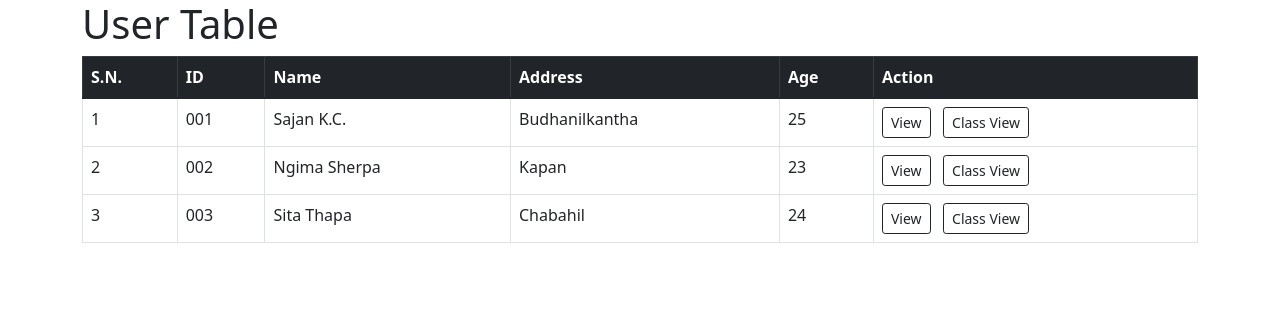
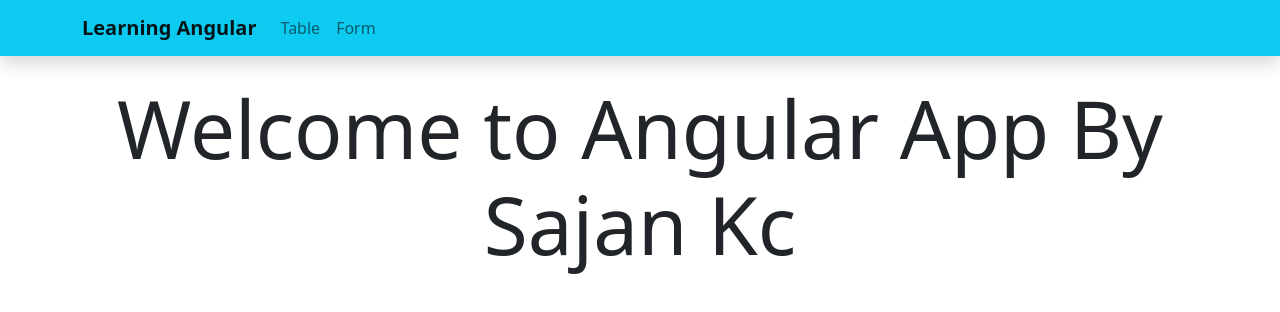
Before and after one commit to SajanKc/learning-angular, an Angular app: page /home in a window 1280 px wide. Shown: the top 312 px of the page. Built offline with nearby package versions, Linux system fonts and the light colour scheme.

Commit message:
nabvar added with table and form route

```diff
--- a/src/app/app.component.html
+++ b/src/app/app.component.html
@@ -1 +1,28 @@
+<nav class="navbar navbar-expand-lg navbar-light bg-info shadow">
+  <div class="container">
+    <button
+      class="navbar-toggler"
+      type="button"
+      data-bs-toggle="collapse"
+      data-bs-target="#navbarTogglerDemo01"
+      aria-controls="navbarTogglerDemo01"
+      aria-expanded="false"
+      aria-label="Toggle navigation"
+    >
+      <span class="navbar-toggler-icon"></span>
+    </button>
+    <div class="collapse navbar-collapse" id="navbarTogglerDemo01">
+      <a class="navbar-brand" routerLink="/"><b>Learning Angular</b></a>
+      <ul class="navbar-nav me-auto mb-2 mb-lg-0">
+        <li class="nav-item">
+          <a class="nav-link" routerLink="/table">Table</a>
+        </li>
+        <li class="nav-item">
+          <a class="nav-link" routerLink="/form">Form</a>
+        </li>
+      </ul>
+    </div>
+  </div>
+</nav>
+
 <router-outlet></router-outlet>
--- a/src/app/app.module.ts
+++ b/src/app/app.module.ts
@@ -5,12 +5,16 @@ import { AppRoutingModule } from './app-routing.module';
 import { AppComponent } from './app.component';
 import { HomeComponent } from './components/home/home.component';
 import { ViewUserComponent } from './components/view-user/view-user.component';
+import { RegisterFormComponent } from './components/register-form/register-form.component';
+import { UserTableComponent } from './components/user-table/user-table.component';
 
 @NgModule({
   declarations: [
     AppComponent,
     HomeComponent,
-    ViewUserComponent
+    ViewUserComponent,
+    RegisterFormComponent,
+    UserTableComponent
   ],
   imports: [
     BrowserModule,
--- a/src/app/components/home/home.component.html
+++ b/src/app/components/home/home.component.html
@@ -1,47 +1,3 @@
-<div class="container">
-  <h1>User Table</h1>
-  <table class="table table-hover table-bordered">
-    <thead class="table-dark">
-      <tr>
-        <th>S.N.</th>
-        <th>ID</th>
-        <th>Name</th>
-        <th>Address</th>
-        <th>Age</th>
-        <th>Action</th>
-      </tr>
-    </thead>
-    <tbody>
-      <tr *ngFor="let data of tableData; let i = index">
-        <td>{{ i + 1 }}</td>
-        <td>{{ data.id }}</td>
-        <td>{{ data.name }}</td>
-        <td>{{ data.address }}</td>
-        <td>{{ data.age }}</td>
-        <td>
-          <button
-            class="btn btn-outline-dark btn-sm"
-            (click)="onNavigateById(data.id, data.name, data.address, data.age)"
-          >
-            View
-          </button>
-          &nbsp;
-          <button
-            class="btn btn-outline-dark btn-sm"
-            (click)="
-              onNavigateByUserIdAndClassId(
-                data.id,
-                data.id,
-                data.name,
-                data.address,
-                data.age
-              )
-            "
-          >
-            Class View
-          </button>
-        </td>
-      </tr>
-    </tbody>
-  </table>
+<div class="container text-center mt-4">
+  <h1 class="display-1">Welcome to Angular App By Sajan Kc</h1>
 </div>
--- a/src/app/components/home/home.component.ts
+++ b/src/app/components/home/home.component.ts
@@ -1,5 +1,4 @@
 import { Component, OnInit } from '@angular/core';
-import { Router } from '@angular/router';
 
 @Component({
   selector: 'app-home',
@@ -7,61 +6,7 @@ import { Router } from '@angular/router';
   styleUrls: ['./home.component.scss'],
 })
 export class HomeComponent implements OnInit {
-  tableData = [
-    {
-      id: '001',
-      name: 'Sajan K.C.',
-      address: 'Budhanilkantha',
-      age: 25,
-    },
-    {
-      id: '002',
-      name: 'Ngima Sherpa',
-      address: 'Kapan',
-      age: 23,
-    },
-    {
-      id: '003',
-      name: 'Sita Thapa',
-      address: 'Chabahil',
-      age: 24,
-    },
-  ];
-
-  constructor(private router: Router) {}
+  constructor() {}
 
   ngOnInit(): void {}
-
-  onNavigateById(
-    id: string,
-    paramName: string,
-    paramAddress: string,
-    paramAge: number
-  ) {
-    this.router.navigate(['/view-user', id], {
-      queryParams: {
-        id: id,
-        name: paramName,
-        address: paramAddress,
-        age: paramAge,
-      },
-    });
-  }
-
-  onNavigateByUserIdAndClassId(
-    uId: string,
-    cId: string,
-    paramName: string,
-    paramAddress: string,
-    paramAge: number
-  ) {
-    let url = '/view-user/' + uId + '/class/' + cId;
-    this.router.navigate([url], {
-      queryParams: {
-        name: paramName,
-        address: paramAddress,
-        age: paramAge,
-      },
-    });
-  }
 }
--- /dev/null
+++ b/src/app/components/register-form/register-form.component.html
@@ -0,0 +1,3 @@
+<div class="container">
+  <h1>register-form works!</h1>
+</div>
--- /dev/null
+++ b/src/app/components/register-form/register-form.component.ts
@@ -0,0 +1,15 @@
+import { Component, OnInit } from '@angular/core';
+
+@Component({
+  selector: 'app-register-form',
+  templateUrl: './register-form.component.html',
+  styleUrls: ['./register-form.component.scss']
+})
+export class RegisterFormComponent implements OnInit {
+
+  constructor() { }
+
+  ngOnInit(): void {
+  }
+
+}
--- /dev/null
+++ b/src/app/components/user-table/user-table.component.html
@@ -0,0 +1,47 @@
+<div class="container">
+  <h1>User Table</h1>
+  <table class="table table-hover table-bordered">
+    <thead class="table-dark">
+      <tr>
+        <th>S.N.</th>
+        <th>ID</th>
+        <th>Name</th>
+        <th>Address</th>
+        <th>Age</th>
+        <th>Action</th>
+      </tr>
+    </thead>
+    <tbody>
+      <tr *ngFor="let data of tableData; let i = index">
+        <td>{{ i + 1 }}</td>
+        <td>{{ data.id }}</td>
+        <td>{{ data.name }}</td>
+        <td>{{ data.address }}</td>
+        <td>{{ data.age }}</td>
+        <td>
+          <button
+            class="btn btn-outline-dark btn-sm"
+            (click)="onNavigateById(data.id, data.name, data.address, data.age)"
+          >
+            View
+          </button>
+          &nbsp;
+          <button
+            class="btn btn-outline-dark btn-sm"
+            (click)="
+              onNavigateByUserIdAndClassId(
+                data.id,
+                data.id,
+                data.name,
+                data.address,
+                data.age
+              )
+            "
+          >
+            Class View
+          </button>
+        </td>
+      </tr>
+    </tbody>
+  </table>
+</div>
--- /dev/null
+++ b/src/app/components/user-table/user-table.component.ts
@@ -0,0 +1,67 @@
+import { Component, OnInit } from '@angular/core';
+import { Router } from '@angular/router';
+
+@Component({
+  selector: 'app-user-table',
+  templateUrl: './user-table.component.html',
+  styleUrls: ['./user-table.component.scss'],
+})
+export class UserTableComponent implements OnInit {
+  tableData = [
+    {
+      id: '001',
+      name: 'Sajan K.C.',
+      address: 'Budhanilkantha',
+      age: 25,
+    },
+    {
+      id: '002',
+      name: 'Ngima Sherpa',
+      address: 'Kapan',
+      age: 23,
+    },
+    {
+      id: '003',
+      name: 'Sita Thapa',
+      address: 'Chabahil',
+      age: 24,
+    },
+  ];
+
+  constructor(private router: Router) {}
+
+  ngOnInit(): void {}
+
+  onNavigateById(
+    id: string,
+    paramName: string,
+    paramAddress: string,
+    paramAge: number
+  ) {
+    this.router.navigate(['/view-user', id], {
+      queryParams: {
+        id: id,
+        name: paramName,
+        address: paramAddress,
+        age: paramAge,
+      },
+    });
+  }
+
+  onNavigateByUserIdAndClassId(
+    uId: string,
+    cId: string,
+    paramName: string,
+    paramAddress: string,
+    paramAge: number
+  ) {
+    let url = '/view-user/' + uId + '/class/' + cId;
+    this.router.navigate([url], {
+      queryParams: {
+        name: paramName,
+        address: paramAddress,
+        age: paramAge,
+      },
+    });
+  }
+}
```
Also changed, not shown: src/app/app-routing.module.ts (+10 -0 lines), src/app/components/register-form/register-form.component.scss (added), src/app/components/user-table/user-table.component.scss (added), 2 other files (tests, documents, lock files or other folders).
